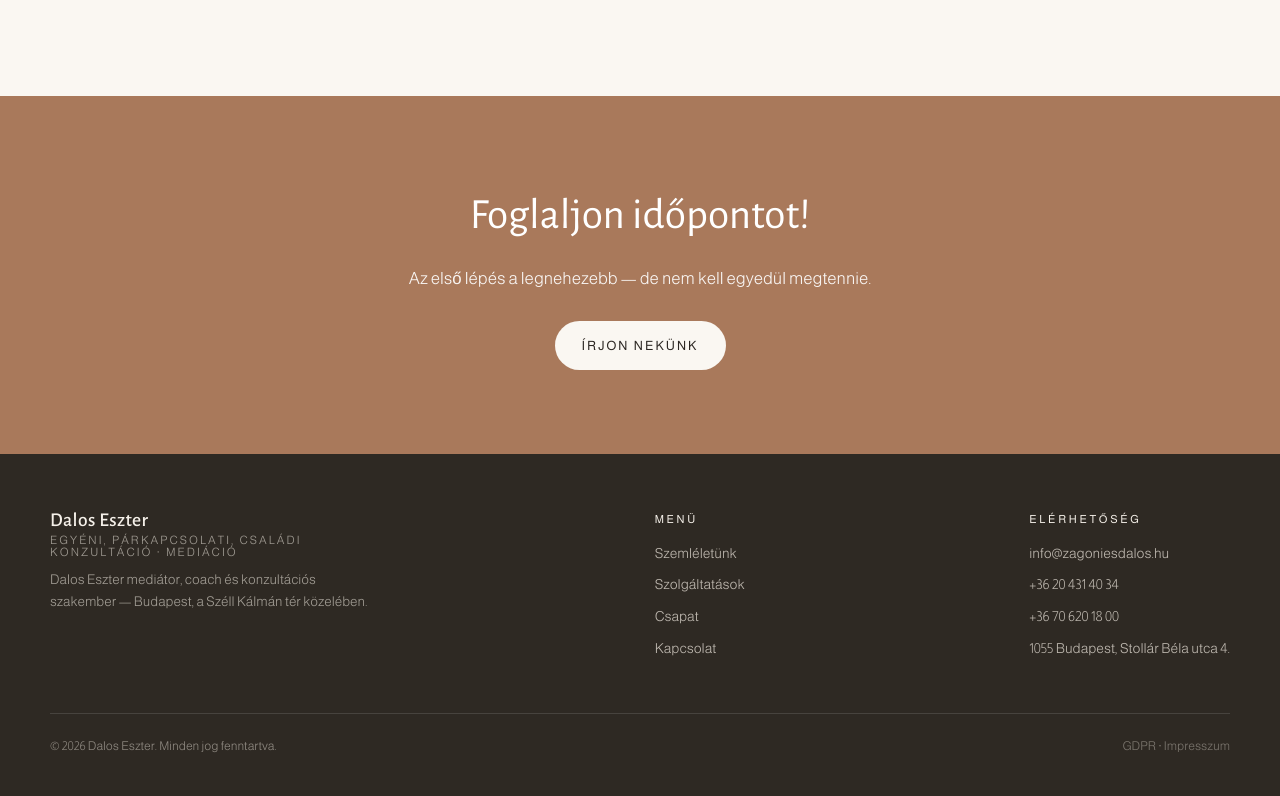
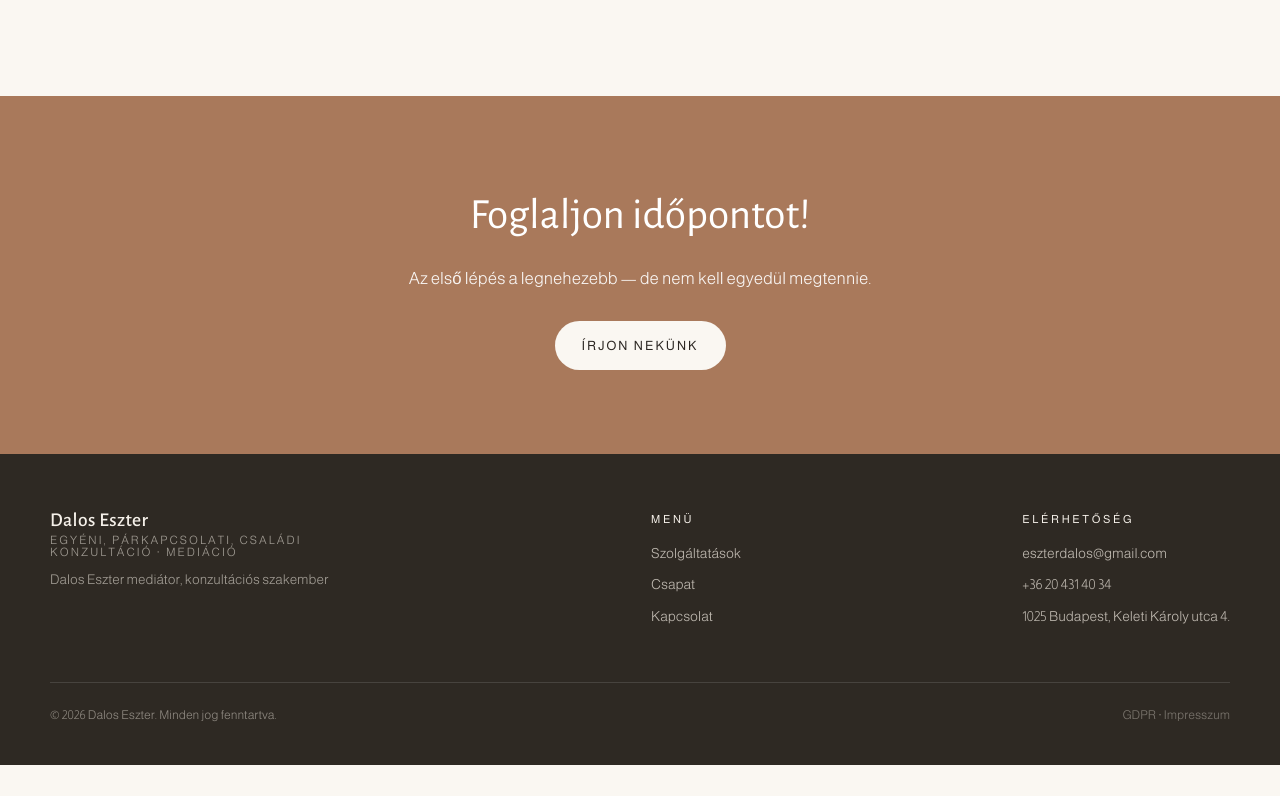
Before and after one commit to bicyclize/dalos-eszter, a plain HTML site: page index.html in a window 1280 px wide. Shown: the part 5166-5962 px from the top of the page. After the commit the page ends 5931 px from the top, so only its background shows below. Drawn offline with nearby package versions, Linux system fonts and the light colour scheme.

Commit message:
Change contact email and update footer address
Updated contact information and footer details.

```diff
--- a/index.html
+++ b/index.html
@@ -664,7 +664,7 @@
 <div class="cta">
   <h2>Foglaljon időpontot!</h2>
   <p>Az első lépés a legnehezebb — de nem kell egyedül megtennie.</p>
-  <a href="mailto:info@zagoniesdalos.hu" class="btn btn-light">Írjon nekünk</a>
+  <a href="mailto:eszterdalos@gmail.com" class="btn btn-light">Írjon nekünk</a>
 </div>
 
 <!-- ================= FOOTER ================= -->
@@ -672,21 +672,20 @@
   <div class="footer-inner">
     <div class="footer-brand">
       <span class="brand-name">Dalos Eszter<small style="color:rgba(237,231,222,.6);">Egyéni, párkapcsolati, családi konzultáció · mediáció</small></span>
-      <p>Dalos Eszter mediátor, coach és konzultációs szakember — Budapest, a Széll Kálmán tér közelében.</p>
+      <p>Dalos Eszter mediátor, konzultációs szakember</p>
     </div>
     <div class="footer-col">
       <h4>Menü</h4>
-      <a href="#szemlelet">Szemléletünk</a>
+
       <a href="#szolgaltatasok">Szolgáltatások</a>
       <a href="#csapat">Csapat</a>
       <a href="#kapcsolat">Kapcsolat</a>
     </div>
     <div class="footer-col">
       <h4>Elérhetőség</h4>
-      <a href="mailto:info@zagoniesdalos.hu">info@zagoniesdalos.hu</a>
+      <a href="mailto:eszterdalos@gmail.com">eszterdalos@gmail.com</a>
       <a href="tel:+36204314034">+36 20 431 40 34</a>
-      <a href="tel:+36706201800">+36 70 620 18 00</a>
-      <a href="#kapcsolat">1055 Budapest, Stollár Béla utca 4.</a>
+      <a href="#kapcsolat">1025 Budapest, Keleti Károly utca 4.</a>
     </div>
   </div>
   <div class="footer-bottom">
```
